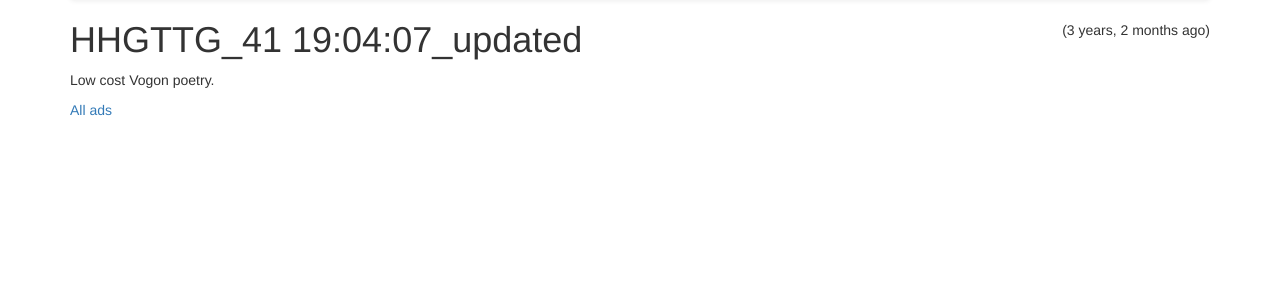
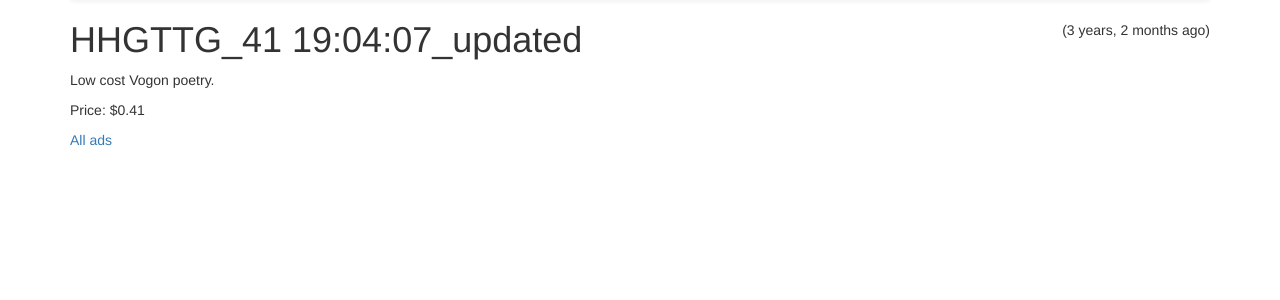
Before and after one commit to weword59/tutorial2f1, a Django app: page /ad/5 in a window 1280 px wide. Shown: the part 52-352 px from the top of the page. Run offline with Django 3.2, Linux system fonts and the light colour scheme; data comes from the database, SQL or seed files in the repository; some libraries are stand-ins or nearby versions.

Commit message:
add price in detail

```diff
--- a/ads/templates/ads/ad_detail.html
+++ b/ads/templates/ads/ad_detail.html
@@ -13,6 +13,7 @@
 {{ ad.text }}
 </p>
 <p>
+    Price: ${{ ad.price }}
 </p>
 <p>
 <a href="{% url 'ads:all' %}">All ads</a>
```
